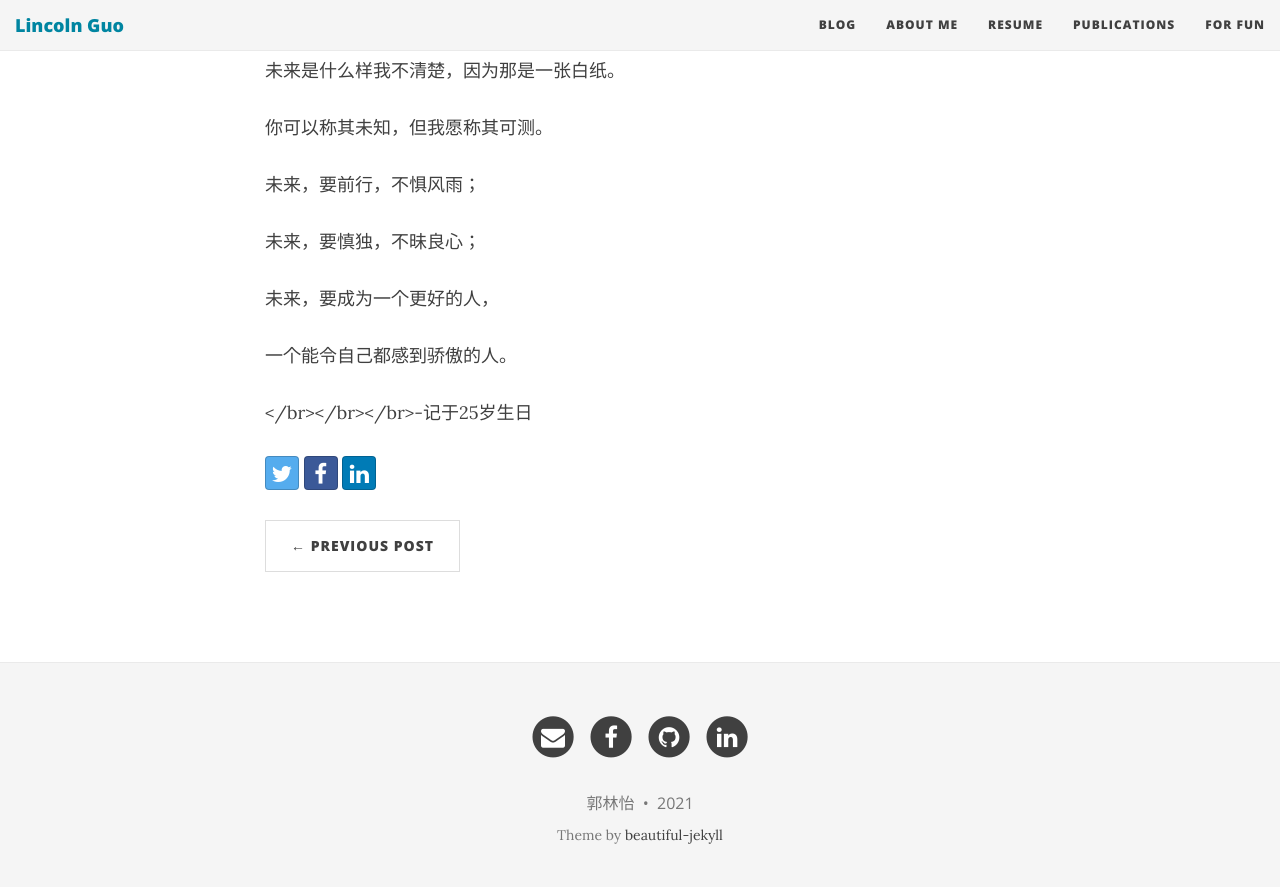
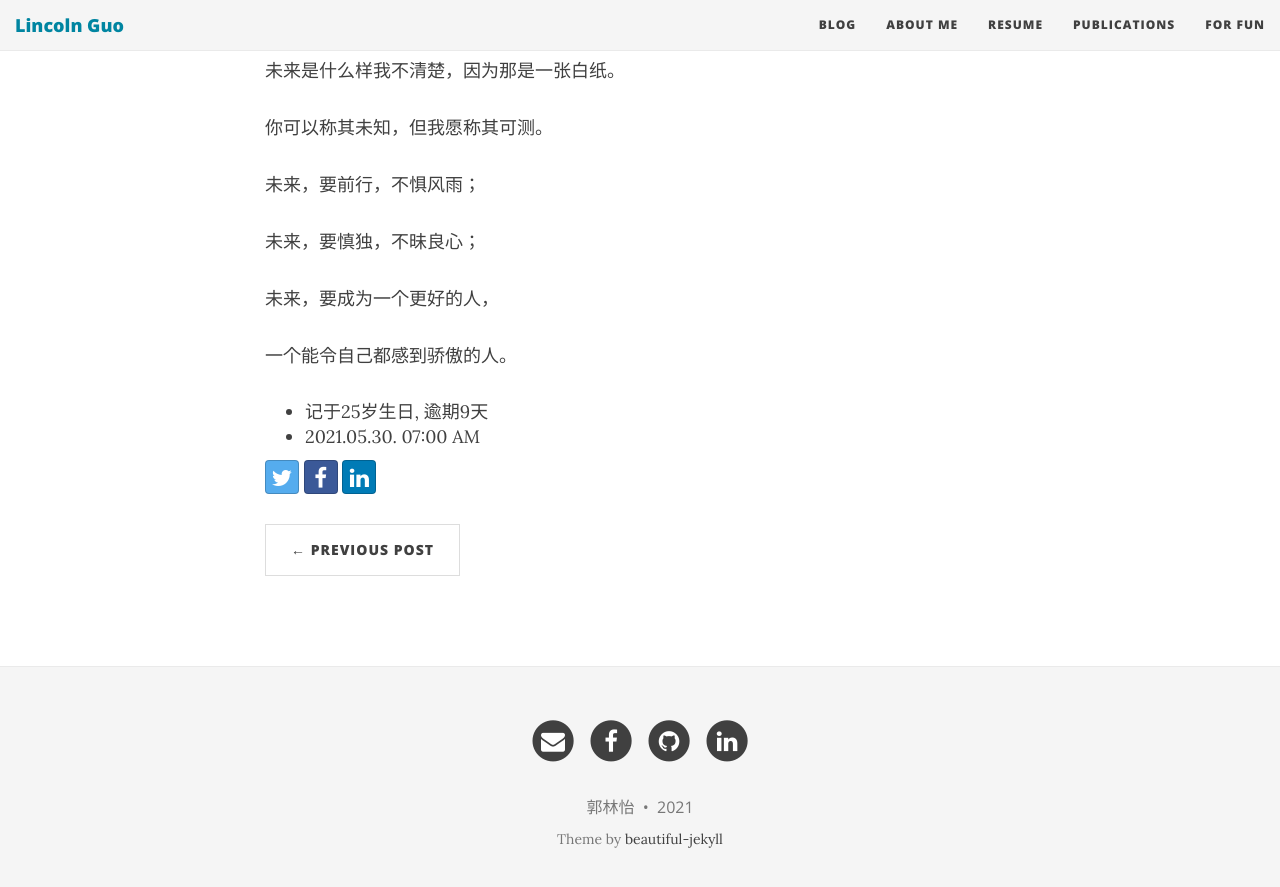
Before and after one commit to LinyiGuo96/LinyiGuo96.github.io, a Jekyll site: the page built from _posts/2021-05-30-25岁小记.md, in a window 1280 px wide and 900 px high, scrolled down 2440 px. Shown: the top 887 px of the window. Built offline with Jekyll 4.4.1, drawn with Linux system fonts in a browser that asks for light colours; nearby versions of some CDN libraries; comment, search, counter and statistics services are not loaded.

Commit message:
Update 2021-05-30-25岁小记.md

```diff
--- a/_posts/2021-05-30-25岁小记.md
+++ b/_posts/2021-05-30-25岁小记.md
@@ -60,4 +60,5 @@
 
 
 
-</br></br></br>-记于25岁生日
+- 记于25岁生日, 逾期9天
+- 2021.05.30. 07:00 AM
```
